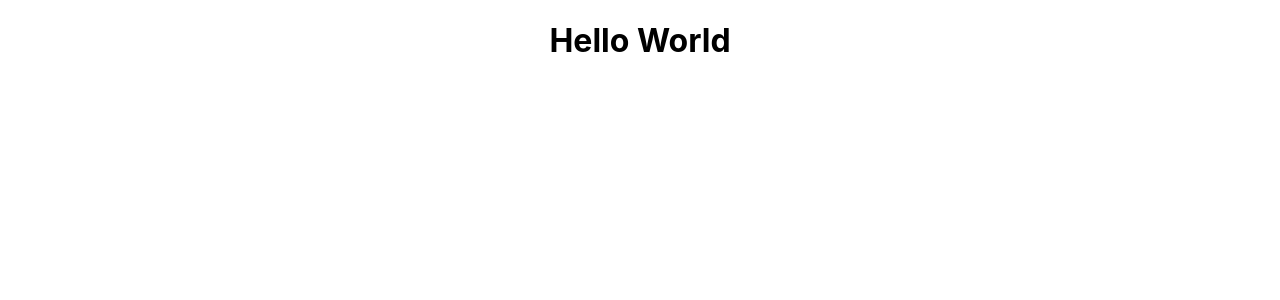
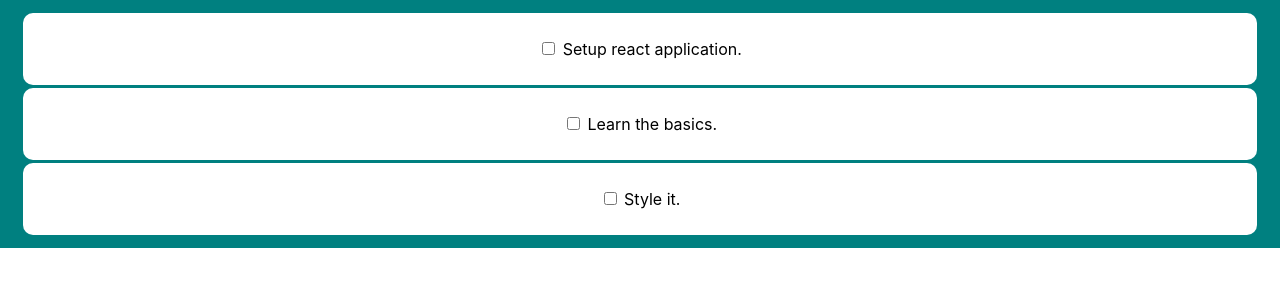
Before and after one commit to romie-silvano/React-TodoList, a React (Create React App) app: page / in a window 1280 px wide. Shown: the top 300 px of the page. Built offline with nearby package versions, Linux system fonts and the light colour scheme.

Commit message:
minor styling and added checkbox

```diff
--- a/src/App.css
+++ b/src/App.css
@@ -1,3 +1,4 @@
 .App {
   text-align: center;
+  background: teal;
 }
--- a/src/App.js
+++ b/src/App.js
@@ -1,12 +1,43 @@
 import React, { Component } from "react";
-import logo from './logo.svg';
+import Todos from './components/Todos';
 import './App.css';
 
 class App extends Component {
+  state = {
+    todos: [
+        {
+          id: 1,
+          title: "Setup react application.",
+          completed: false
+        },
+        {
+          id: 2,
+          title: "Learn the basics.",
+          completed: false
+        },
+        {
+          id: 3,
+          title: "Style it.",
+          completed: false
+        }
+    ]
+  }
+
+  // mark compplete
+  markComplete = (id) => {
+    this.setState({
+      todos: this.state.todos.map(todo => {
+        if (todo.id === id) {
+          todo.completed = !todo.completed;
+        }
+        return todo;
+      })
+    })
+  }
   render() {
     return (
       <div className="App">
-        <h1> Hello World </h1>
+        <Todos todos={this.state.todos} markComplete={this.markComplete}/>
       </div>
     );
   }
--- /dev/null
+++ b/src/components/Todoitem.js
@@ -0,0 +1,36 @@
+import React, { Component } from 'react'
+import PropTypes from 'prop-types';
+
+export class Todoitem extends Component {
+  itemStyle = () => {
+    return {
+      background: "#fff",
+      padding: "10px",
+      margin: "3px",
+      borderRadius: '10px',
+      textDecoration: this.props.todo.completed ? "line-through" : "none"
+    };
+  };
+
+  render() {
+    // deconstruct
+
+    const { id, title } = this.props.todo;
+    return (
+      <div style={this.itemStyle()}>
+        <p>
+          <input type="checkbox" onChange={this.props.markComplete.bind(this, id)} />
+          {" "}
+          {title}
+        </p>
+      </div>
+    )
+  }
+}
+
+// PropTypes
+Todoitem.propTypes = {
+  todo: PropTypes.object.isRequired
+};
+
+export default Todoitem;
--- /dev/null
+++ b/src/components/Todos.js
@@ -0,0 +1,28 @@
+import React, { Component } from "react";
+import { Todoitem } from './Todoitem';
+import PropTypes from 'prop-types';
+
+class Todos extends Component {
+  render() {
+    return (
+      <div style={{padding: "10px 20px"}}>
+        {
+          this.props.todos.map(todo => (
+            <Todoitem
+              key={todo.id}
+              todo={todo}
+              markComplete={this.props.markComplete}
+            />
+          ))
+        }
+      </div>
+    );
+  };
+};
+
+// PropTypes
+Todos.propTypes = {
+  todos: PropTypes.array.isRequired
+};
+
+export default Todos;
```
